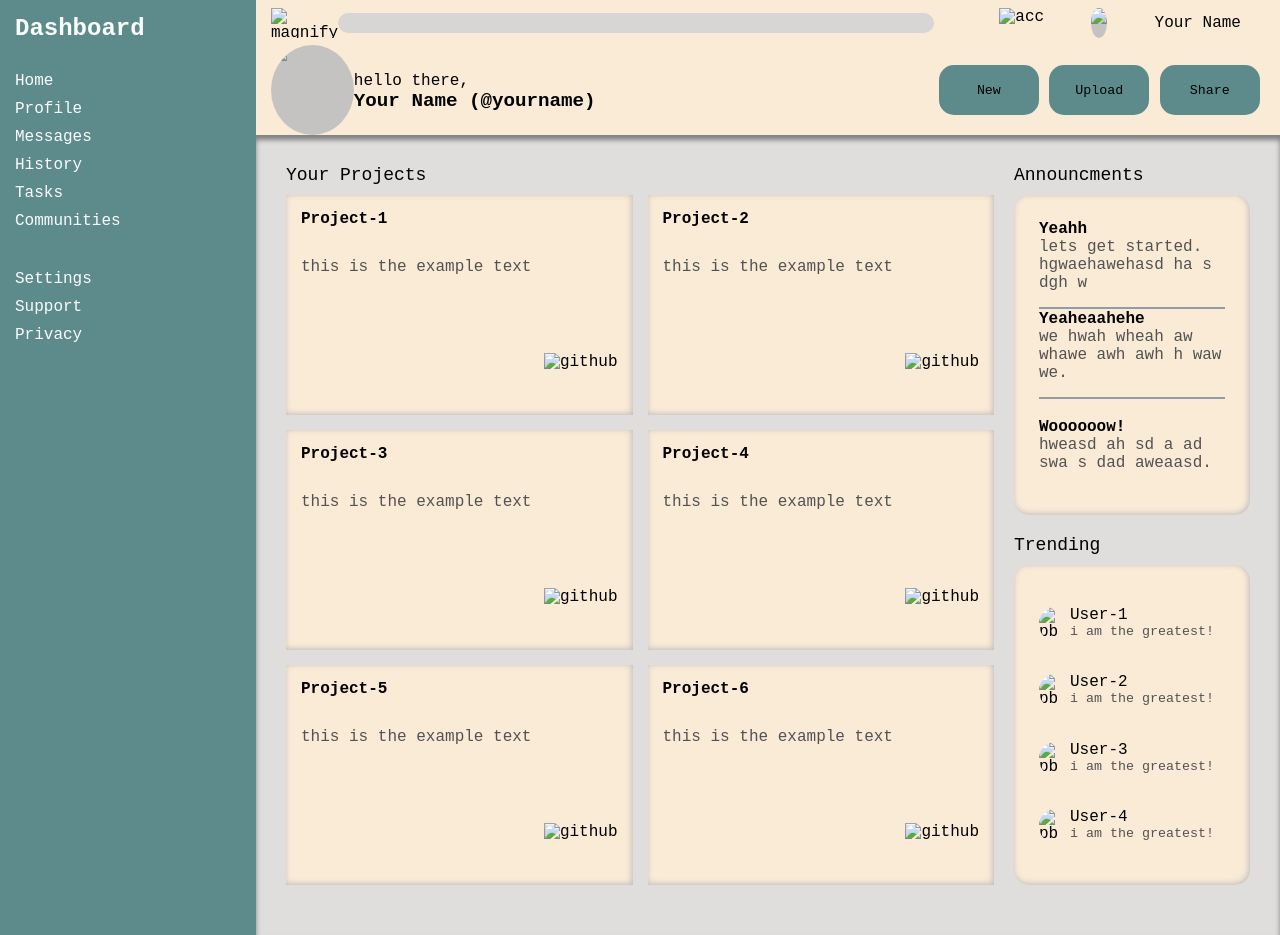
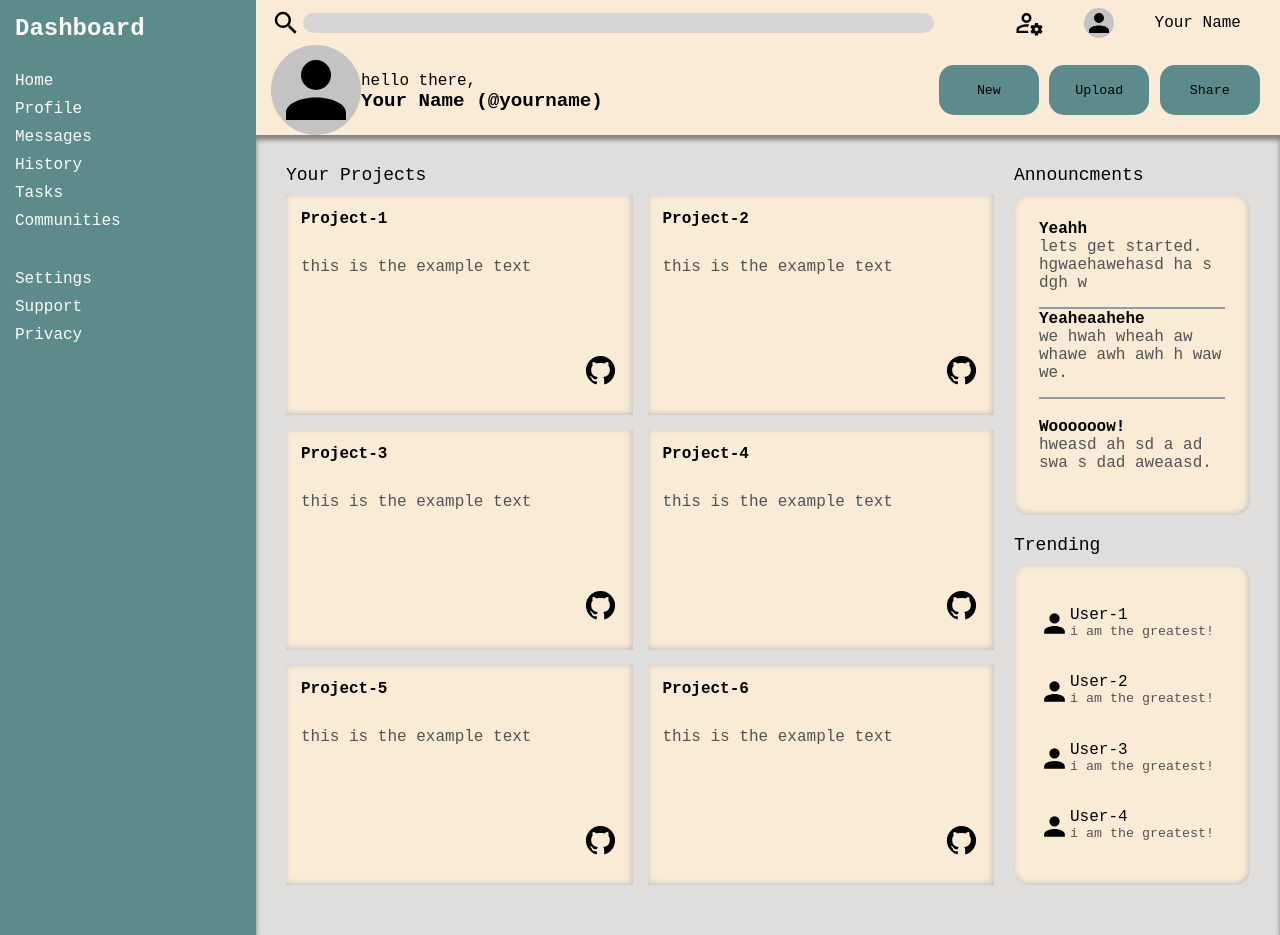
Before and after one commit to H-037/admin_dashboard, a plain HTML site: page index.html in a window 1280 px wide. Drawn offline with Linux system fonts and the light colour scheme.

Commit message:
fix img display

```diff
--- a/index.html
+++ b/index.html
@@ -28,16 +28,16 @@
 
         <div class="searchbar">
             <div class="sgrid-1">
-                <img class="magnify" src="/03_grid/admin_repo/img/magnify.svg" alt="magnify">
+                <img class="magnify" src="img/magnify.svg" alt="magnify">
                 <input class="sbar" type="text">
             </div>
             <div class="sgrid-2">
-                <img class="acc" src="/03_grid/admin_repo/img/account-cog-outline.svg" alt="acc">
-                <img class="pb" src="/03_grid/admin_repo/img/account.svg">
+                <img class="acc" src="img/account-cog-outline.svg" alt="acc">
+                <img class="pb" src="img/account.svg">
                 <div class="name">Your Name</div>
             </div>
             <div class="sgrid-3">
-                <img class="pb2" src="/03_grid/admin_repo/img/account.svg">
+                <img class="pb2" src="img/account.svg">
                 <div class="hi">hello there,</div>
                 <div class="instaname">Your Name (@yourname)</div>
             </div>
@@ -55,32 +55,32 @@
                     <div class="card">
                         <div class="title">Project-1</div>
                         <div class="text">this is the example text</div>
-                        <img class="gitlogo" src="/03_grid/admin_repo/img/github.svg" alt="github">
+                        <img class="gitlogo" src="img/github.svg" alt="github">
                     </div>
                     <div class="card">
                         <div class="title">Project-2</div>
                         <div class="text">this is the example text</div>
-                        <img class="gitlogo" src="/03_grid/admin_repo/img/github.svg" alt="github">
+                        <img class="gitlogo" src="img/github.svg" alt="github">
                     </div>
                     <div class="card">
                         <div class="title">Project-3</div>
                         <div class="text">this is the example text</div>
-                        <img class="gitlogo" src="/03_grid/admin_repo/img/github.svg" alt="github">
+                        <img class="gitlogo" src="img/github.svg" alt="github">
                     </div>
                     <div class="card">
                         <div class="title">Project-4</div>
                         <div class="text">this is the example text</div>
-                        <img class="gitlogo" src="/03_grid/admin_repo/img/github.svg" alt="github">
+                        <img class="gitlogo" src="img/github.svg" alt="github">
                     </div>
                     <div class="card">
                         <div class="title">Project-5</div>
                         <div class="text">this is the example text</div>
-                        <img class="gitlogo" src="/03_grid/admin_repo/img/github.svg" alt="github">
+                        <img class="gitlogo" src="img/github.svg" alt="github">
                     </div>
                     <div class="card">
                         <div class="title">Project-6</div>
                         <div class="text">this is the example text</div>
-                        <img class="gitlogo" src="/03_grid/admin_repo/img/github.svg" alt="github">
+                        <img class="gitlogo" src="img/github.svg" alt="github">
                     </div>
                 </div>
             </div>
@@ -105,22 +105,22 @@
                 <div class="headline">Trending</div>
                 <div class="profiles">
                     <div class="profile">
-                        <img class="trendpb" src="/03_grid/admin_repo/img/account.svg" alt="pb">
+                        <img class="trendpb" src="img/account.svg" alt="pb">
                         <div class="title3">User-1</div>
                         <div class="text3">i am the greatest!</div>
                     </div>
                     <div class="profile">
-                        <img class="trendpb" src="/03_grid/admin_repo/img/account.svg" alt="pb">
+                        <img class="trendpb" src="img/account.svg" alt="pb">
                         <div class="title3">User-2</div>
                         <div class="text3">i am the greatest!</div>
                     </div>
                     <div class="profile">
-                        <img class="trendpb" src="/03_grid/admin_repo/img/account.svg" alt="pb">
+                        <img class="trendpb" src="img/account.svg" alt="pb">
                         <div class="title3">User-3</div>
                         <div class="text3">i am the greatest!</div>
                     </div>
                     <div class="profile">
-                        <img class="trendpb" src="/03_grid/admin_repo/img/account.svg" alt="pb">
+                        <img class="trendpb" src="img/account.svg" alt="pb">
                         <div class="title3">User-4</div>
                         <div class="text3">i am the greatest!</div>
                     </div>
```
